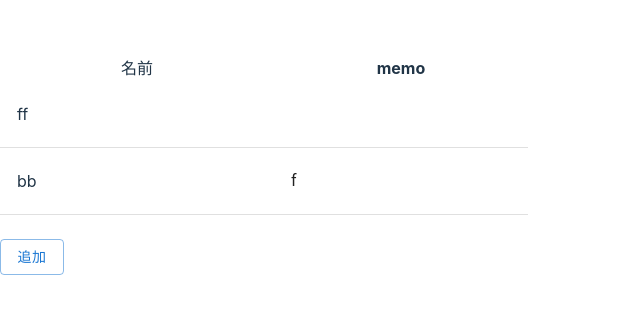
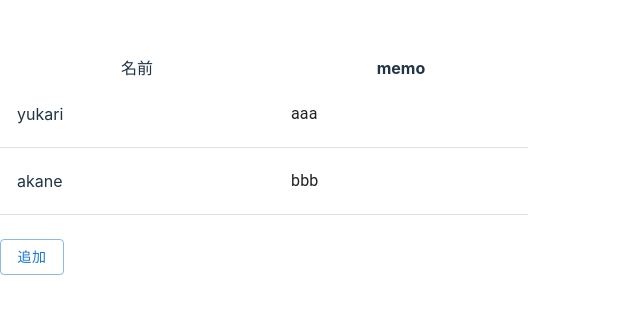
Before and after one commit to tachibana51/react-practice1, a React (Vite) app: page / in a window 1280 px wide. Shown: the part 235-548 px from the top of the page, without its empty margins (0-640 px from the left). Built offline with nearby package versions, Linux system fonts and the light colour scheme.

Commit message:
feat: add Button

```diff
--- a/src/main.tsx
+++ b/src/main.tsx
@@ -4,9 +4,10 @@ import "./index.css";
 import { Player } from "./model/player";
 import { PlayersTable } from "./pages/players/PlayersTable";
 const dummy: Player[] = [
-  { id: 1, name: "ff", memo: "" },
-  { id: 2, name: "bb", memo: "f" },
+  { id: 1, name: "yukari", memo: "aaa" },
+  { id: 2, name: "akane", memo: "bbb" },
 ];
+
 ReactDOM.createRoot(document.getElementById("root") as HTMLElement).render(
   <React.StrictMode>
     <PlayersTable players={dummy} />
--- a/src/pages/players/PlayersTable.tsx
+++ b/src/pages/players/PlayersTable.tsx
@@ -1,5 +1,6 @@
 import { Box, Button, Input, Table, TableBody, TableHead } from "@mui/material";
 import React, { useMemo, useState } from "react";
+import { useCallback } from "react";
 import {
   Column,
   TableCellProps,
@@ -39,6 +40,7 @@ export const PlayersTable: React.FC<{ players: Player[] }> = ({ ...props }) => {
   // prepare data
 
   const [players, setPlayers] = useState(props.players);
+  const [idx, setIdx] = useState(props.players.length);
 
   // prepare columns
   const playersColumns = useMemo<Column<Player>[]>(
@@ -67,6 +69,19 @@ export const PlayersTable: React.FC<{ players: Player[] }> = ({ ...props }) => {
     dispacher: setPlayers,
   });
 
+  //Button
+  // TODO SORT CALLBACK
+  const handleAddClick = useCallback(() => {
+    setPlayers([
+      ...players,
+      {
+        id: idx + 1,
+        name: "aoi",
+        memo: "",
+      },
+    ]);
+    setIdx(idx + 1);
+  }, [idx, players]);
   return (
     <React.Fragment>
       <Table sx={{ minWidth: 500 }}>
@@ -74,7 +89,10 @@ export const PlayersTable: React.FC<{ players: Player[] }> = ({ ...props }) => {
         <TableBody>{DataRows()}</TableBody>
       </Table>
       <br />
-      <Button variant="outlined">追加</Button>
+
+      <Button onClick={handleAddClick} variant="outlined">
+        追加
+      </Button>
     </React.Fragment>
   );
 };
```
